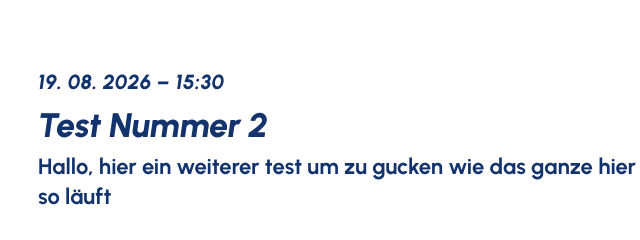
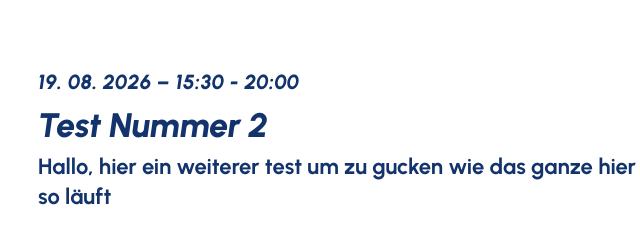
Before and after one commit to joanmanueltejeda-hash/Crane_Courts-TEST, an Eleventy site: page Crane_Courts_Website copy/news.html in a window 1280 px wide. Shown: the part 440-680 px from the top of the page, 42-682 px from the left. Built offline with nearby package versions, Linux system fonts and the light colour scheme; Eleventy itself is replaced by a stand-in of ours; files that its build step writes are made by us from their sources.

Commit message:
Update Crane_Courts_Website copy/events/2026-08-02-test-nummer-2.md (via Pages CMS)

```diff
--- a/Crane_Courts_Website copy/events/2026-08-02-test-nummer-2.md
+++ b/Crane_Courts_Website copy/events/2026-08-02-test-nummer-2.md
@@ -1,7 +1,7 @@
 ---
 title: Test Nummer 2
 date: 2026-08-19
-time: 15:30
+time: 15:30 - 20:00
 lead: Hallo, hier ein weiterer test um zu gucken wie das ganze hier so läuft
 image: /Images/Events/dsc4133.jpg
 imageAlt: Nice Padel
```
